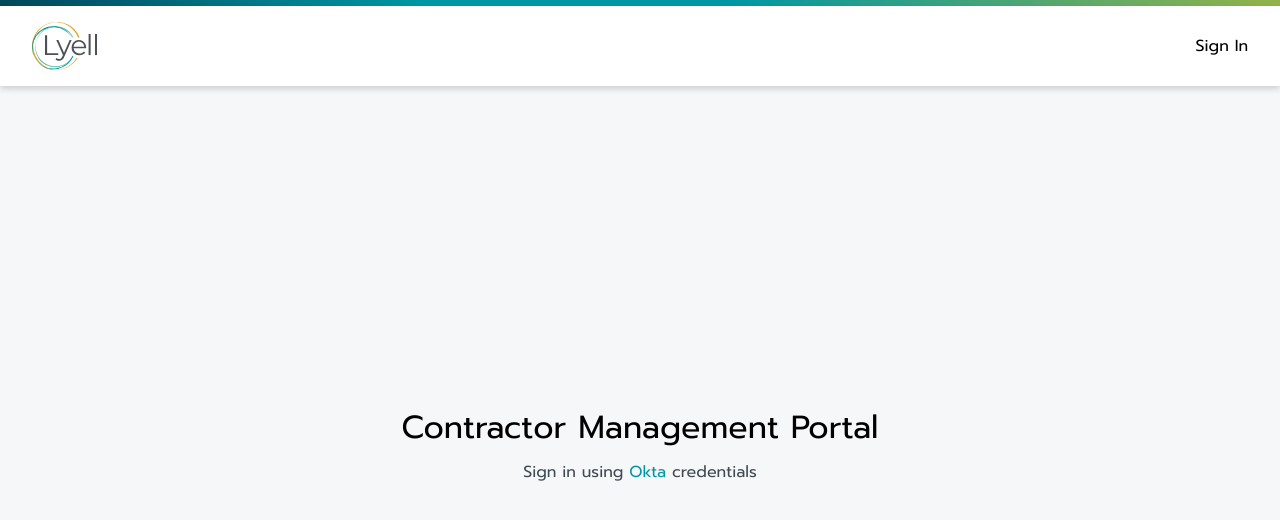
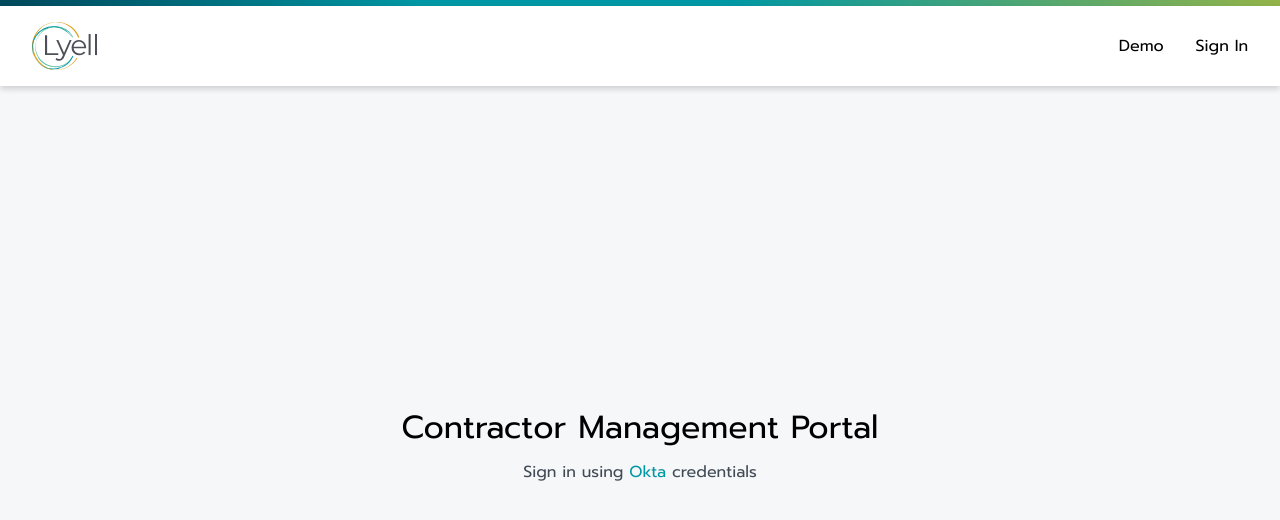
Before and after one commit to asherman-ca/lyell-contractor-flow, a React (Create React App) app: page / in a window 1280 px wide. Shown: the top 520 px of the page. Built offline with nearby package versions, Linux system fonts and the light colour scheme; no server answers.

Commit message:
nav links and demo login

```diff
--- a/src/components/Nav.jsx
+++ b/src/components/Nav.jsx
@@ -5,27 +5,47 @@ import OAuth from './Oauth';
 import { UserAuth } from '../context/AuthContext';
 
 const Nav = () => {
-	// const navigate = useNavigate();
-	const { logout, user } = UserAuth();
+	const navigate = useNavigate();
+	const { logout, user, onDemo } = UserAuth();
 
+	const location = window.location.pathname;
 	let navMenu;
-	console.log('user', user);
 	if (user) {
 		navMenu = (
-			<div onClick={logout} className='nav-link'>
-				Log Out
-			</div>
+			<>
+				<div
+					onClick={() => navigate('/account')}
+					className={location === '/account' ? 'nav-link active' : 'nav-link'}
+				>
+					Account
+				</div>
+				<div onClick={logout} className='nav-link'>
+					Log Out
+				</div>
+			</>
 		);
 	} else {
-		navMenu = <OAuth />;
+		navMenu = (
+			<>
+				<div onClick={() => onDemo(navigate)} className='nav-link'>
+					Demo
+				</div>
+				<OAuth />
+			</>
+		);
 	}
 
 	return (
 		<div className='nav'>
 			<div className='nav-top' />
 			<div className='nav-body'>
-				<img className='nav-image' src='./lyell_logo.svg' alt='' />
-				{navMenu}
+				<img
+					onClick={() => navigate('/')}
+					className='nav-image'
+					src='./lyell_logo.svg'
+					alt=''
+				/>
+				<div className='nav-menu'>{navMenu}</div>
 			</div>
 		</div>
 	);
--- a/src/context/AuthContext.js
+++ b/src/context/AuthContext.js
@@ -58,6 +58,23 @@ export const AuthContextProvider = ({ children }) => {
 		}
 	};
 
+	const onDemo = async (navigate) => {
+		try {
+			const userCredential = await signInWithEmailAndPassword(
+				auth,
+				'asd@asd.com',
+				'asdasd'
+			);
+
+			if (userCredential.user) {
+				navigate('/account');
+				toast.success('Logged in');
+			}
+		} catch (error) {
+			toast.error('Invalid credentials');
+		}
+	};
+
 	const logout = () => {
 		console.log('hits');
 		signOut(auth);
@@ -75,7 +92,7 @@ export const AuthContextProvider = ({ children }) => {
 	}, []);
 
 	return (
-		<UserContext.Provider value={{ user, logout, oAuth }}>
+		<UserContext.Provider value={{ user, logout, oAuth, onDemo }}>
 			{children}
 		</UserContext.Provider>
 	);
--- a/src/styles/Nav.css
+++ b/src/styles/Nav.css
@@ -19,12 +19,26 @@
 
 .nav-image {
 	height: 3rem;
+	cursor: pointer;
 }
 
 .nav-link {
+	transition: all 0.4s ease;
+
 	cursor: pointer;
+	border-bottom: 1px solid transparent;
 }
 
 .nav-link:hover {
 	color: var(--clr-lyell);
 }
+
+.nav-menu {
+	display: flex;
+	gap: 2rem;
+}
+
+.nav-menu > .active {
+	border-bottom: 1px solid var(--clr-lyell);
+	color: var(--clr-lyell);
+}
```
